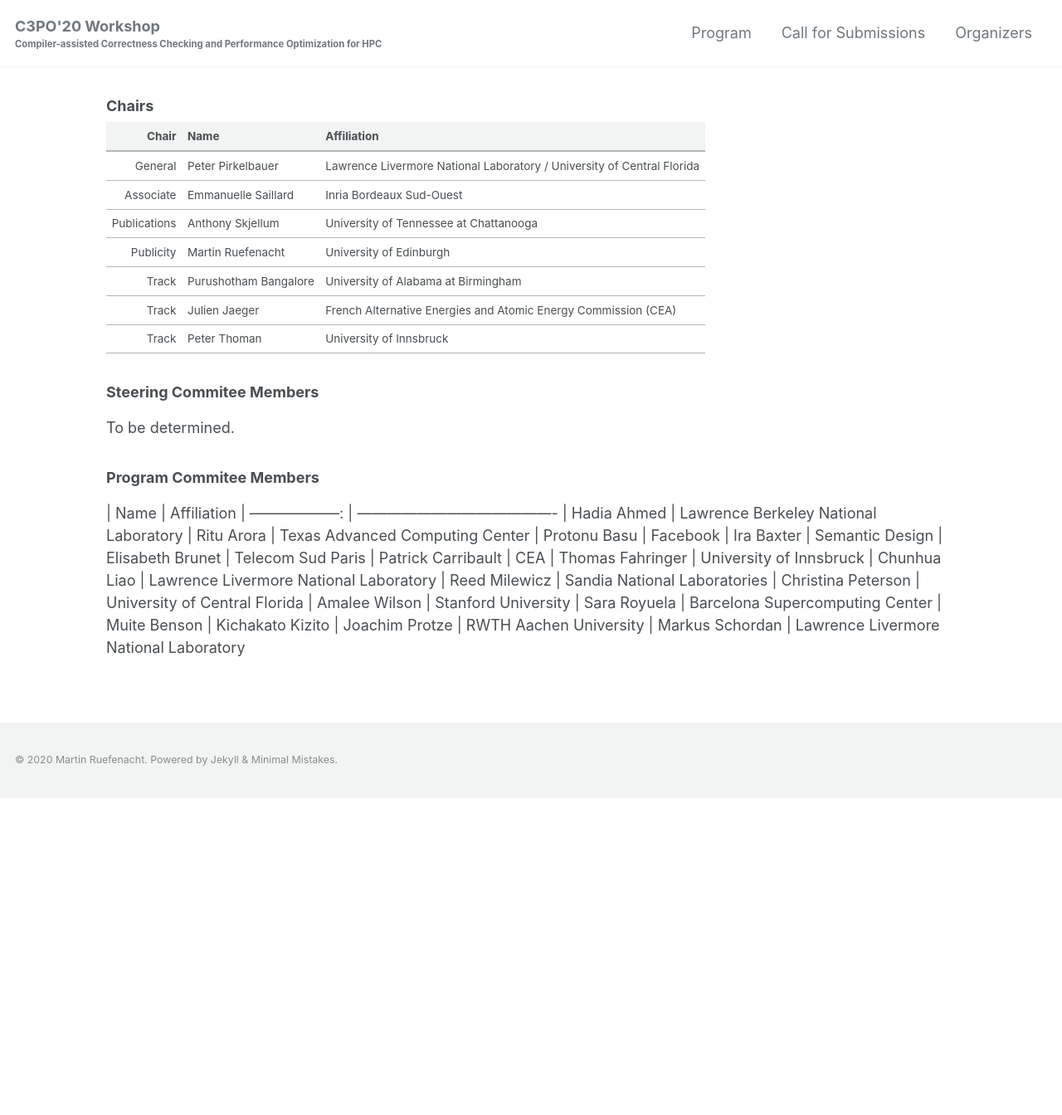
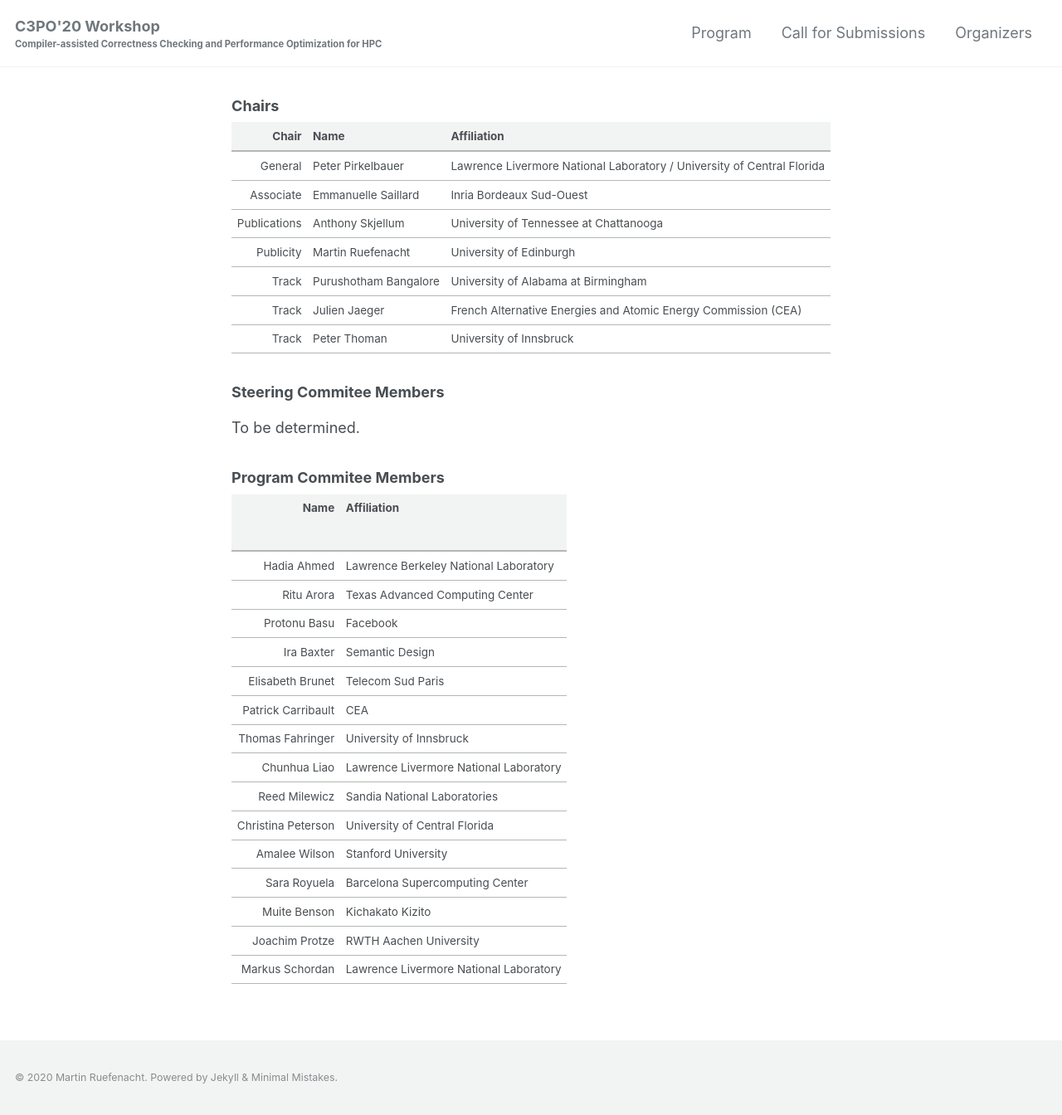
Before and after one commit to c3po-workshop/c3po-workshop.github.io, a Jekyll site: the page built from _pages/organizers.md, in a window 1280 px wide. Shown: the whole page at 83% size. Built offline with Jekyll 4.4.1, drawn with Linux system fonts in a browser that asks for light colours; cached includes are drawn as plain includes; nearby versions of some CDN libraries; our own code applies the rules of GitHub Pages for plain Markdown files; before the commit the page ends 962 px from its top, so only the background shows below that.

Commit message:
fixed table of program committee

```diff
--- a/_pages/organizers.md
+++ b/_pages/organizers.md
@@ -19,20 +19,22 @@
 To be determined.
 
 ### Program Commitee Members
-| Name                | Affiliation
-| ------------------: | ----------------------------------------
-| Hadia Ahmed         |  Lawrence Berkeley National Laboratory
-| Ritu Arora          |  Texas Advanced Computing Center
-| Protonu Basu        |  Facebook
-| Ira Baxter          |  Semantic Design
-| Elisabeth Brunet    |  Telecom Sud Paris
-| Patrick Carribault  |  CEA
-| Thomas Fahringer    |  University of Innsbruck
-| Chunhua Liao        |  Lawrence Livermore National Laboratory
-| Reed Milewicz       |  Sandia National Laboratories
-| Christina Peterson  |  University of Central Florida
-| Amalee Wilson       |  Stanford University
-| Sara Royuela        |  Barcelona Supercomputing Center
-| Muite Benson        |  Kichakato Kizito
-| Joachim Protze      |  RWTH Aachen University
-| Markus Schordan     |  Lawrence Livermore National Laboratory
+
+| Name                | Affiliation                              |
+|                     |                                          |
+| ------------------: | ---------------------------------------- |
+| Hadia Ahmed         |  Lawrence Berkeley National Laboratory   |
+| Ritu Arora          |  Texas Advanced Computing Center         |
+| Protonu Basu        |  Facebook                                |
+| Ira Baxter          |  Semantic Design                         |
+| Elisabeth Brunet    |  Telecom Sud Paris                       |
+| Patrick Carribault  |  CEA                                     |
+| Thomas Fahringer    |  University of Innsbruck                 |
+| Chunhua Liao        |  Lawrence Livermore National Laboratory  |
+| Reed Milewicz       |  Sandia National Laboratories            |
+| Christina Peterson  |  University of Central Florida           |
+| Amalee Wilson       |  Stanford University                     |
+| Sara Royuela        |  Barcelona Supercomputing Center         |
+| Muite Benson        |  Kichakato Kizito                        |
+| Joachim Protze      |  RWTH Aachen University                  |
+| Markus Schordan     |  Lawrence Livermore National Laboratory  |
```
